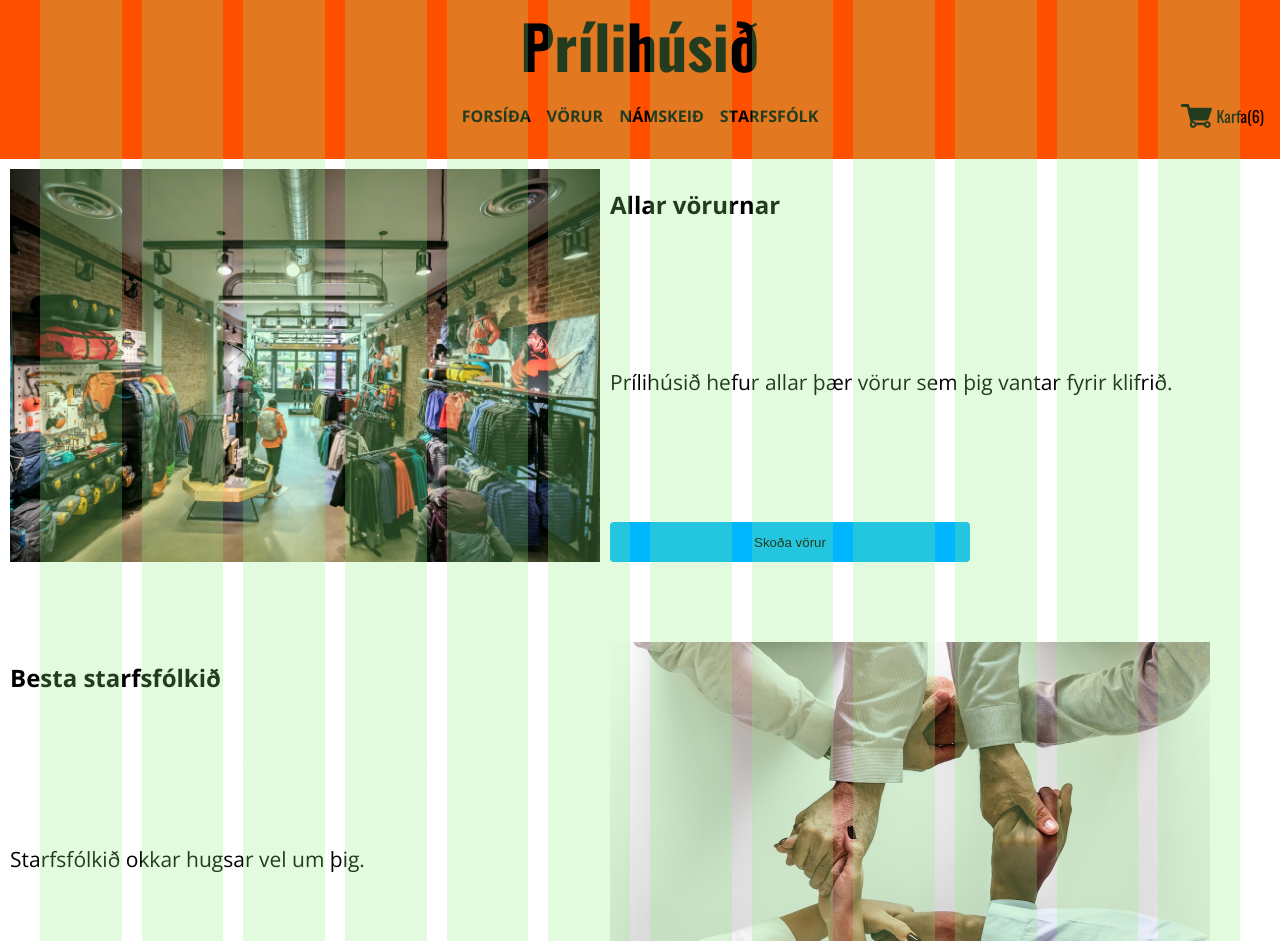
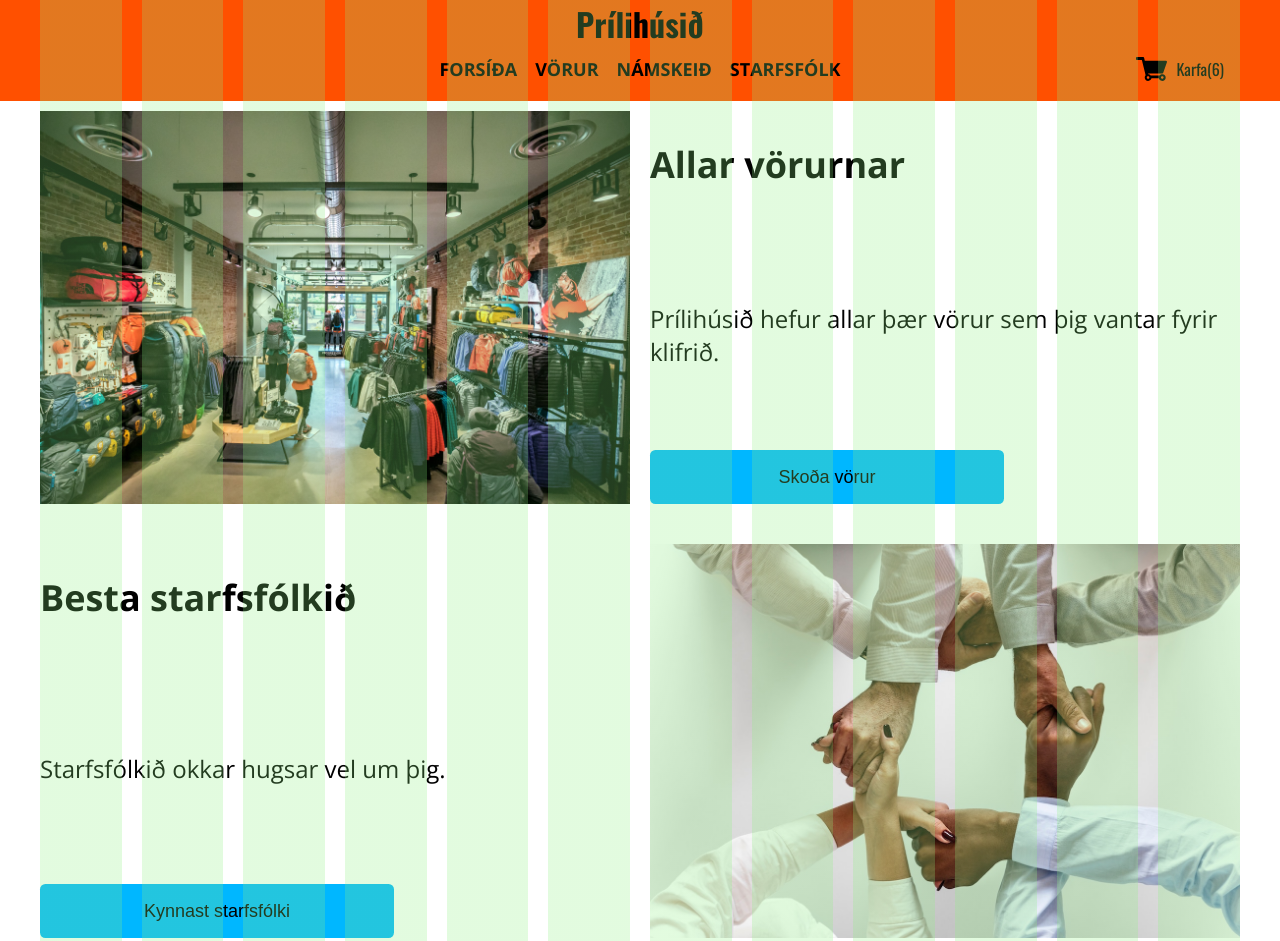
Before and after one commit to emj25/Hopverkefni1, a website: page index.html in a window 1280 px wide. Shown: the top 941 px of the page. Drawn offline with nearby package versions, Linux system fonts and the light colour scheme; files that its build step writes are made by us from their sources.

Commit message:
Lokaútgáfa?

```diff
--- a/scss/_button.scss
+++ b/scss/_button.scss
@@ -1,8 +1,6 @@
 .button {
     background-color: $colblue;
     color: $colblack;
-    width: 9em;
-    height: 3em;
     border-radius: 0.3em;
     border-style: none;
 }
@@ -11,14 +9,14 @@
     background-color: $colred;
     color: $colwhite;
 }
-
+/*
 .button__link {
     font-size: $fontsizeXL;
 }
 
 .button__link:hover {
-    background-color: $colwhite;
-    color: $colred;
+    background-color: $colred;
+    color: $colwhite;
 }
 
 .button__link:link {
@@ -29,4 +27,4 @@
 .button__link:visited {
     color: $colblack;
     text-decoration: none;
-}
+}*/
--- a/scss/_footer.scss
+++ b/scss/_footer.scss
@@ -5,7 +5,7 @@
     font-family: $ffmain;
     display: flex;
     flex-direction: column;
-    padding: 1em;
+    padding: $spacingS;
 }
 
 .footer__nav {
@@ -20,15 +20,12 @@
     flex-wrap: wrap;
     flex-direction: column;
     justify-content: flex-start;
-    padding: 0 1em;
     width: 100%;
 }
 
 .footer__nav__col{
-    padding: 2em 0em;
+    padding: $spacingS;
     width: 50%;
-
-
 }
 
 .footer__nav__header{
@@ -62,21 +59,15 @@
     width: 100%;
     align-items: center;
     flex-direction: column;
+}
 
-  }
-
-  .footer__footer__item{
-
-  }
-
-@media(min-width: 400px){
+ @media(min-width: 400px){
     .footer__nav__row{
         flex-direction: row;
     }
 }
 
 @media(min-width: 700px) {
-
     .footer{
         flex-direction: column;
     }
@@ -86,5 +77,4 @@
     .footer__nav {
         flex-direction: row;
     }
-
 }
--- a/scss/_forsida.scss
+++ b/scss/_forsida.scss
@@ -1,15 +1,18 @@
 .index__main {
     display:flex;
+    justify-content: center;
     align-items: center;
+    flex-direction: column;
     font-family: $ffmain;
     margin: 0 $spacingS;
-    max-width: 75em;
+
 }
 
 .index__main__col{
     display: flex;
     width: 100%;
     flex-direction: column;
+    max-width: calc(#{$maxwidth} + 2 * #{$spacingS});
 }
 
 .index__main__row{
@@ -29,11 +32,11 @@
 
 .index__card__header{
     line-height: 3em;
-    font-size: $fontsizeXXL;
+    font-size: $fontsizeH;
 }
 
 .index__card__text {
-    font-size: $fontsizeXL;
+    font-size: $fontsizeXXL;
     padding: $spacingL 0;
 }
 
@@ -43,6 +46,8 @@
 
 .button {
     align-self: flex-start;
+    line-height: 3em;
+    font-size: $fontsizeL;
     width: 60%;
 }
 
@@ -56,6 +61,7 @@
     }
     .index__main__card {
         width: 50%;
+        padding: 0 $spacingS;
         }
 
     .img--first-flex-item {
--- a/scss/_header.scss
+++ b/scss/_header.scss
@@ -2,30 +2,35 @@
 .header{
     background-color: $colred;
     font-family: $ffh;
-    padding-bottom: 1em;
+    padding-bottom: $spacingS;
+    display: flex;
+    flex-direction: column;
+    align-items:center;
 }
 
 .header__header{
     text-align: center;
-    font-size: 3.75em;
+    font-size: fontsizeXXH;
 }
 
 .header__nav {
     display: flex;
     flex-wrap: wrap;
+    width: 100%;
     justify-content: center;
     flex-direction: column;
+    max-width: $maxwidth;
 }
 
 .header__nav__items{
     display: flex;
     flex-wrap:wrap;
     font-family: $ffmain;
-    font-size: 1em;
+    font-size: $fontsizeL;
     text-transform: uppercase;
     font-weight: bold;
-    margin: 0 2em;
-    padding: 1em 0;
+    margin: 0 $spacingS;
+    padding: $spacingS 0;
     justify-content: center;
 }
 
@@ -42,7 +47,7 @@
 
 .header__nav__item:visited {
     color: $colblack;
-    max-width: 50em;
+    max-width: $maxwidth;
     text-decoration: none;
 }
 
@@ -60,7 +65,7 @@
     color: $colblack;
     font-weight: normal;
     text-decoration: none;
-    padding-left: 0.3em;
+    padding-left: $spacingS;
 }
 
 .header__cart__text:hover {
@@ -83,6 +88,6 @@
     }
 
     .header__cart__text {
-        padding-right: 1em;
+        padding-right: 1rem;
     }
 }
--- a/scss/_staff.scss
+++ b/scss/_staff.scss
@@ -9,8 +9,8 @@
     position: relative;
     display: flex;
     flex-wrap: wrap;
-    height: 32em;
-    width:auto;
+    height: calc(100vw *2 / 3);
+    width: 100%;
 }
 
 .staff__img__item {
@@ -66,14 +66,10 @@
     .staff__img{
         display:flex;
         flex-wrap: wrap;
-        margin-left: -10px;
-        margin-right: -10px;
     }
 
     .staff__img__items{
         width: 50%;
-        padding-left: 10px;
-        padding-right: 10px;
     }
 
     .staff__img__front {
@@ -83,7 +79,7 @@
 
 @media(min-width: 1000){
     .staff__img {
-        height: 109em;
+        width: 50%;
     }
 
 }
```
